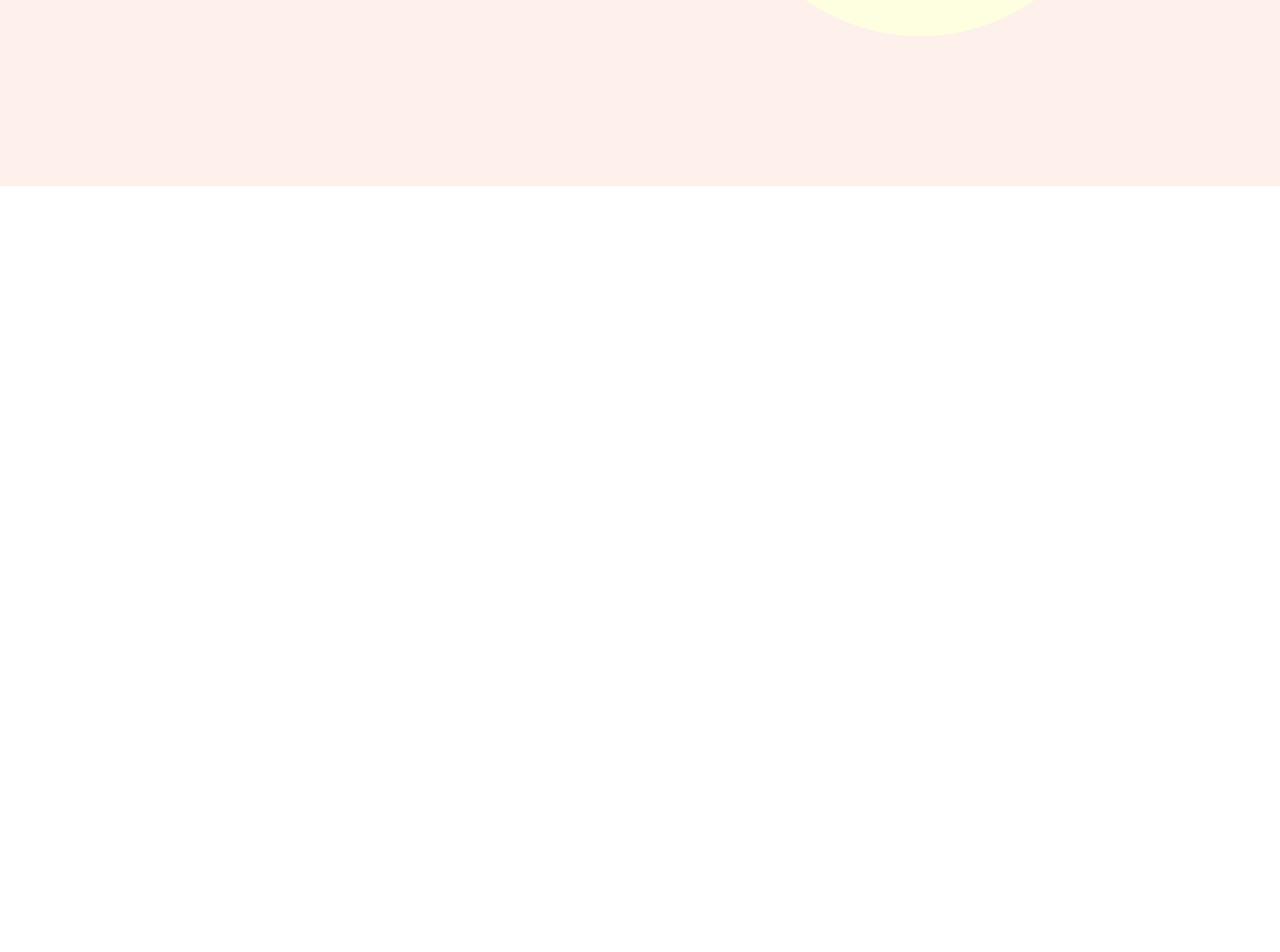
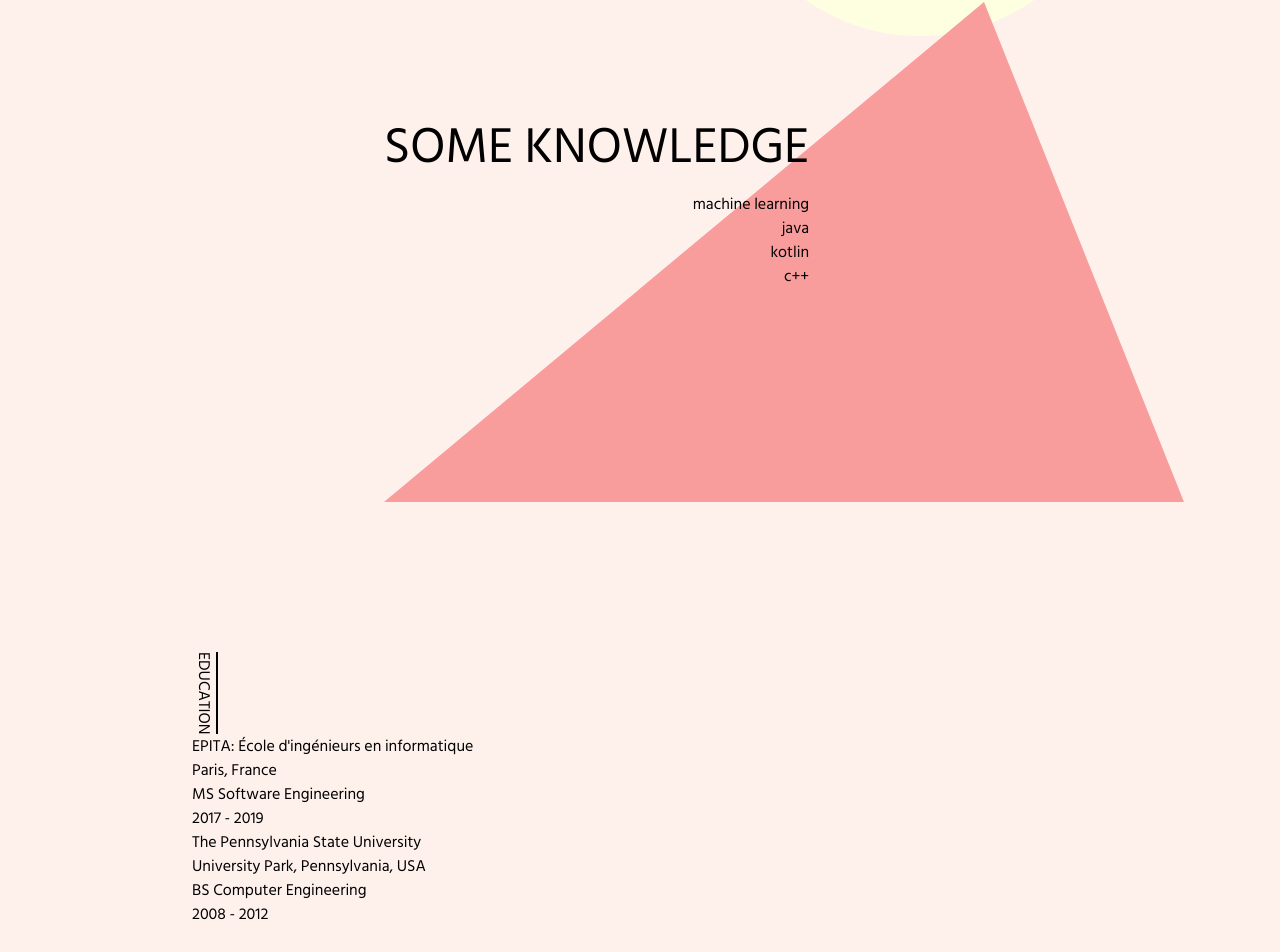
Before and after one commit to wonesy/cammycv, a React (Vite) app: page / in a window 1280 px wide. Shown: the part 4154-5106 px from the top of the page. Before the commit the page ends 4340 px from the top, so only its background shows below. Built offline with nearby package versions, Linux system fonts and the light colour scheme.

Commit message:
something

```diff
--- a/src/App.css
+++ b/src/App.css
@@ -212,7 +212,7 @@ main {
   font-style: normal;
   font-weight: 700;
   font-size: 3rem;
-  line-height: 275px;
+  line-height: 175px;
   text-align: center;
   letter-spacing: 0.2em;
 }
@@ -351,3 +351,86 @@ main {
 .proficient-skill {
   font-size: 20px;
 }
+
+.knowledgeable-skills-container {
+  position: relative;
+  display: flex;
+  width: 80%;
+  z-index: 1;
+  margin-right: 50px;
+  margin-top: 1rem;
+}
+@media screen and (min-width: 600px) {
+  .knowledgeable-skills-container {
+    position: relative;
+    display: flex;
+    height: 200px;
+    width: 40%;
+    margin-left: auto;
+    margin-right: auto;
+    z-index: 1;
+  }
+}
+
+.triangle {
+  /* margin-left: 100px; */
+  left: 0;
+  bottom: -100px;
+  position: absolute;
+  z-index: 0;
+  width: 200px;
+  height: 400px;
+  border-right: 200px transparent solid;
+  border-top: 0;
+  border-bottom: 400px var(--triangle-brick) solid;
+}
+@media screen and (min-width: 600px) {
+  .triangle {
+  /* margin-left: 100px; */
+  right: -100px;
+  bottom: -200px;
+  position: absolute;
+  z-index: 0;
+  width: 600px;
+  height: 800px;
+  border-left: 600px transparent solid;
+  border-top: 0;
+  border-bottom: 500px var(--triangle-brick) solid;
+}
+}
+
+
+.knowledgeable-list {
+  text-align: right;
+  z-index: 1;
+}
+
+.knowledgeable-list p {
+  font-size: 40px;
+}
+@media screen and (min-width: 600px) {
+  .knowledgeable-list p {
+    line-height: 90px;
+    font-size: 50px;
+  }
+}
+
+/* education */
+
+.education-container {
+  /* display: grid; */
+  /* grid-template-columns: 1fr 7fr; */
+  width: 70%;
+  margin-left: auto;
+  margin-right: auto;
+  position: relative;
+}
+
+.education-label {
+  border-right: 2px solid black;
+  writing-mode: vertical-rl;
+}
+
+.education-details {
+
+}
--- a/src/App.tsx
+++ b/src/App.tsx
@@ -1,5 +1,6 @@
 import "./App.css"
 import { CityBot, CityTop } from "./City"
+import { Education } from "./Education"
 import { Experience } from "./Experience"
 import { Skills } from "./Skills"
 import { Sun } from "./Sun"
@@ -28,6 +29,9 @@ function App() {
           <div className="spacer">
             <Skills />
           </div>
+          <div className="spacer">
+            <Education />
+          </div>
         </div>
       </main>
     </div>
--- /dev/null
+++ b/src/Education.tsx
@@ -0,0 +1,18 @@
+export function Education() {
+  return (
+    <div className="education-container">
+      <div className="education-label">EDUCATION</div>
+      <div className="education-details">
+        <div className="school">EPITA: École d'ingénieurs en informatique</div>
+        <div className="place">Paris, France</div>
+        <div className="degree">MS Software Engineering</div>
+        <div className="dates">2017 - 2019</div>
+        <div className="school">The Pennsylvania State University</div>
+        <div className="place">University Park, Pennsylvania, USA</div>
+        <div className="degree">BS Computer Engineering</div>
+        <div className="dates">2008 - 2012</div>
+        <div className="green-circle"></div>
+      </div>
+    </div>
+  )
+}
--- a/src/Skills.tsx
+++ b/src/Skills.tsx
@@ -28,6 +28,16 @@ export function Skills() {
             <div className="proficient-skill">c</div>
           </div>
         </div>
+        <div className="knowledgeable-skills-container">
+          <div className="knowledgeable-list">
+            <p className="knowledgeable-label">SOME KNOWLEDGE</p>
+            <div className="knowledgeable-skill">machine learning</div>
+            <div className="knowledgeable-skill">java</div>
+            <div className="knowledgeable-skill">kotlin</div>
+            <div className="knowledgeable-skill">c++</div>
+          </div>
+          <div className="triangle"></div>
+        </div>
       </div>
     </div>
   )
--- a/src/index.css
+++ b/src/index.css
@@ -57,4 +57,5 @@ p, h1, h2, h3, h4, h5, h6 {
   --pink-dot: #F6D2FB;
   --advanced-salmon: #FEC7C7;
   --proficient-pale-yellow: #FEFFE0;
+  --triangle-brick: #F89C9C;
 }
```
